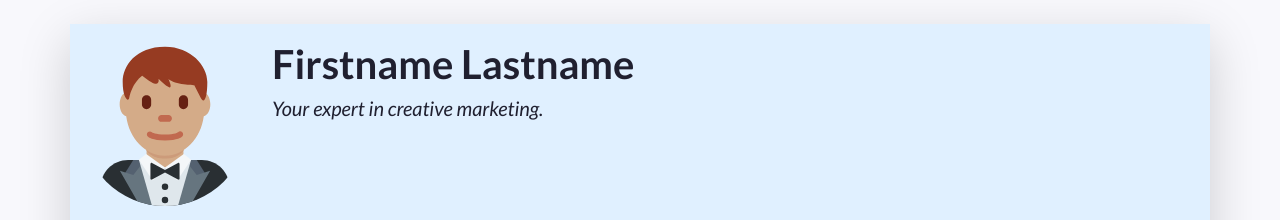
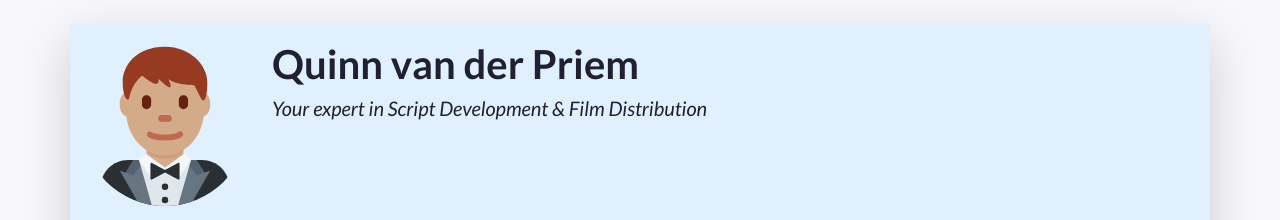
Before and after one commit to 191972QUinn/MyCV, a plain HTML site: page index.html in a window 1280 px wide. Shown: the top 220 px of the page. Drawn offline with nearby package versions, Linux system fonts and the light colour scheme.

Commit message:
Change 1

```diff
--- a/index.html
+++ b/index.html
@@ -54,8 +54,8 @@
           A container to wrap around your name and tagline. Full-width at small size, then columns of increasing size.
         -->
         <div class="col-12 col-sm-8 col-md-9 col-lg-10 my-3 header-content">
-          <h1 class="fw-bolder">Firstname Lastname</h1>
-          <h5 class="fst-italic tagline">Your expert in creative marketing.</h5>
+          <h1 class="fw-bolder">Quinn van der Priem</h1>
+          <h5 class="fst-italic tagline">Your expert in Script Development &amp; Film Distribution&nbsp;&nbsp;</h5>
         </div>
       </header>
 
```
